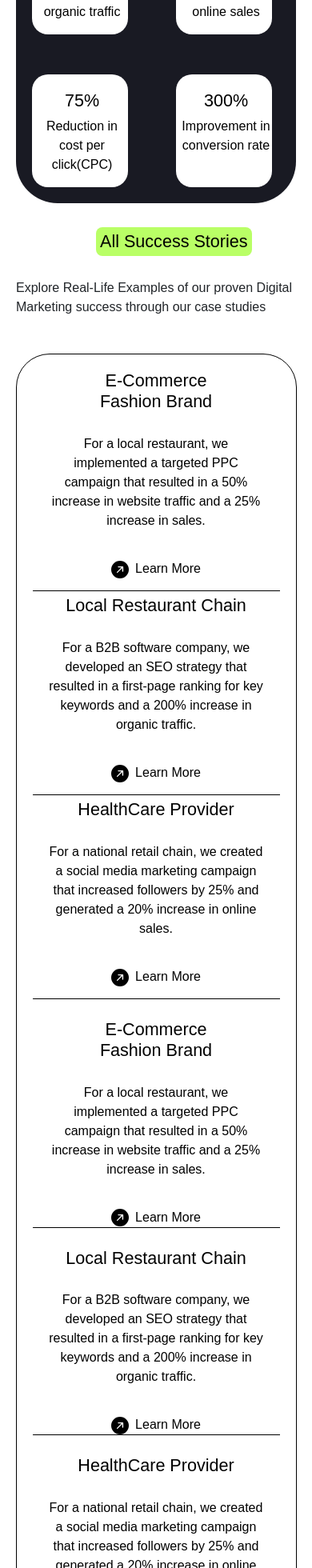
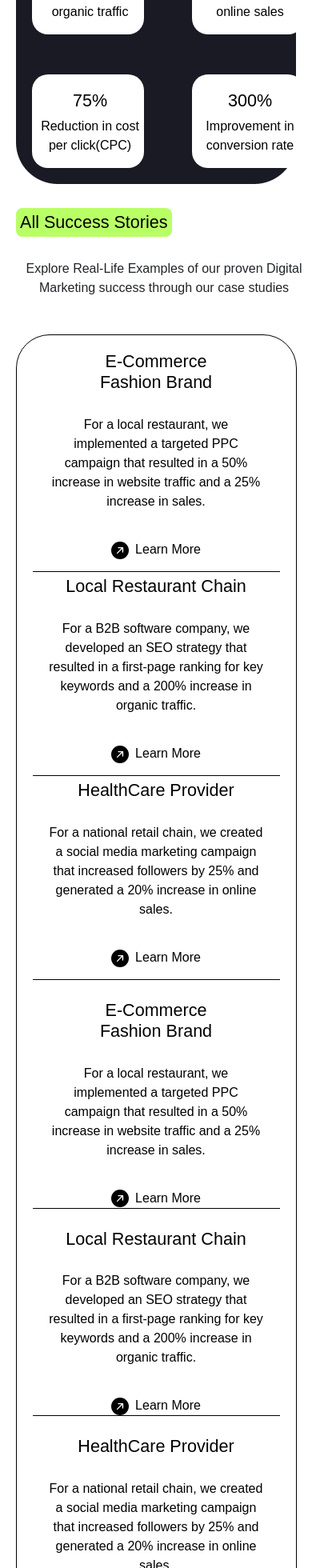
Before and after one commit to Rahsin-07/Website-PortFolio, a React (Create React App) app: page /usecasepage in a window 390 px wide. Shown: the part 1224-3184 px from the top of the page at 80% size. Built offline with nearby package versions, Linux system fonts and the light colour scheme; a web font is replaced by a local one.

Commit message:
res modify

```diff
--- a/src/Components/UseCasePage.css
+++ b/src/Components/UseCasePage.css
@@ -291,6 +291,9 @@
   .service-web-image{
     display: none;
   }
+  .sbox{
+    width: 140px;
+  }
 
   .service-res-image{
     display: block;
@@ -343,9 +346,7 @@
       padding-left: 20px;
 
     }
-    .success-stories h4 {
-margin-left: 100px;
-    }
+
 
    .uc-testimonials h4{
        margin-left: 120px;
@@ -353,6 +354,7 @@ margin-left: 100px;
     .success-stories p,
     .uc-testimonials p {
       width: 100%;
+      text-align: center;
     }
 
     .uc-usecase-content {
```
